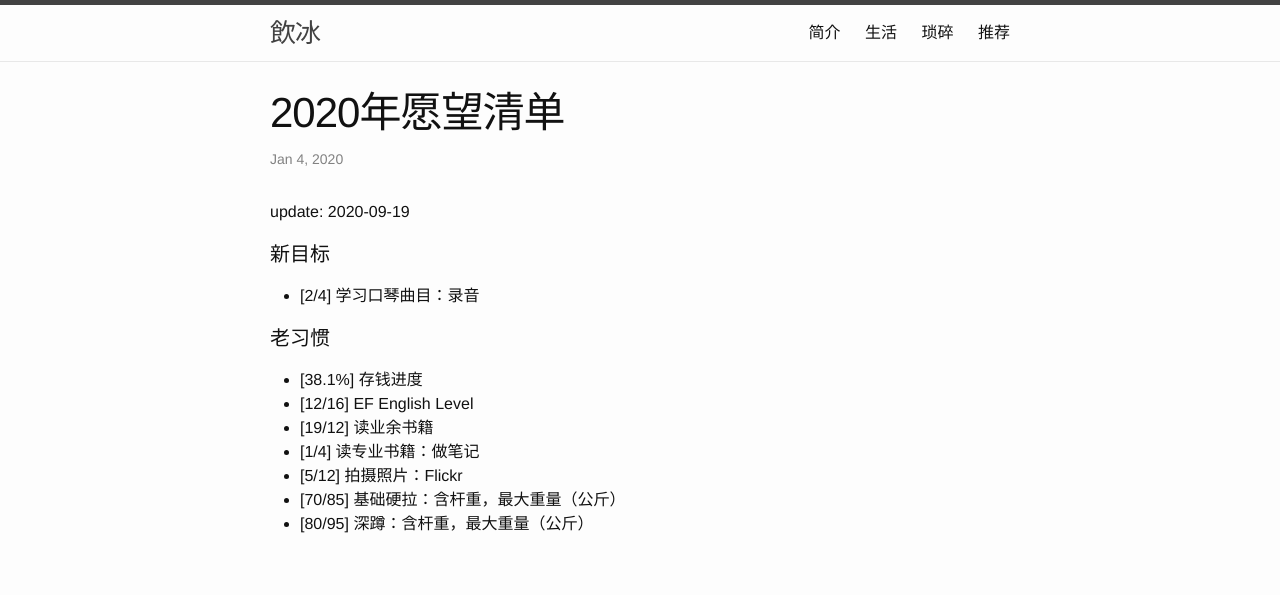
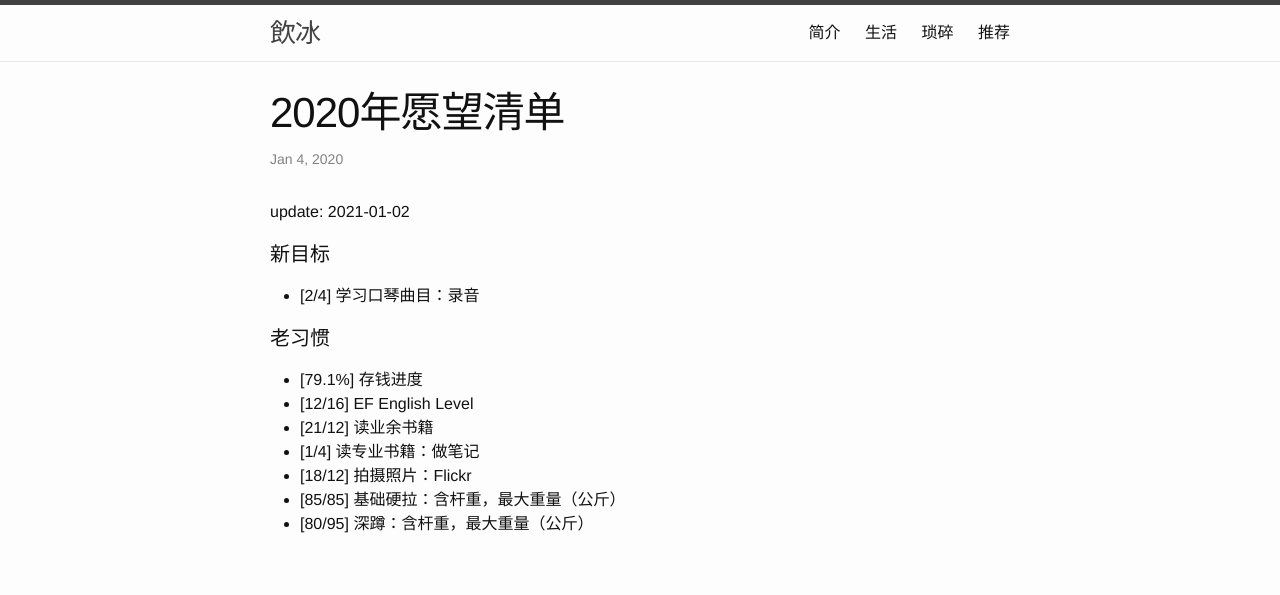
Before and after one commit to facaiy/facaiy.github.io, a Jekyll site: the page built from _posts/2020-01-04-wish.md, in a window 1280 px wide and 900 px high. Shown: the top 595 px of the window. Built offline with Jekyll 4.4.1, drawn with Linux system fonts in a browser that asks for light colours; comment, search, counter and statistics services are not loaded.

Commit message:
愿望清单：更新12月

```diff
--- a/_posts/2020-01-04-wish.md
+++ b/_posts/2020-01-04-wish.md
@@ -4,22 +4,22 @@ title: "2020年愿望清单"
 description: ""
 category: life
 tags: []
-modify: 2020-09-19 18:04:31
+modify: 2021-01-02 12:19:40
 ---
 
-update: 2020-09-19
+update: 2021-01-02
 
 
 #### 新目标
 + [2/4] 学习口琴曲目：录音
 
 #### 老习惯
-+ [38.1%] 存钱进度
++ [79.1%] 存钱进度
 + [12/16] EF English Level
-+ [19/12] 读业余书籍
++ [21/12] 读业余书籍
 + [1/4] 读专业书籍：做笔记
-+ [5/12] 拍摄照片：Flickr
-+ [70/85] 基础硬拉：含杆重，最大重量（公斤）
++ [18/12] 拍摄照片：Flickr
++ [85/85] 基础硬拉：含杆重，最大重量（公斤）
 + [80/95] 深蹲：含杆重，最大重量（公斤）
 
 
```
